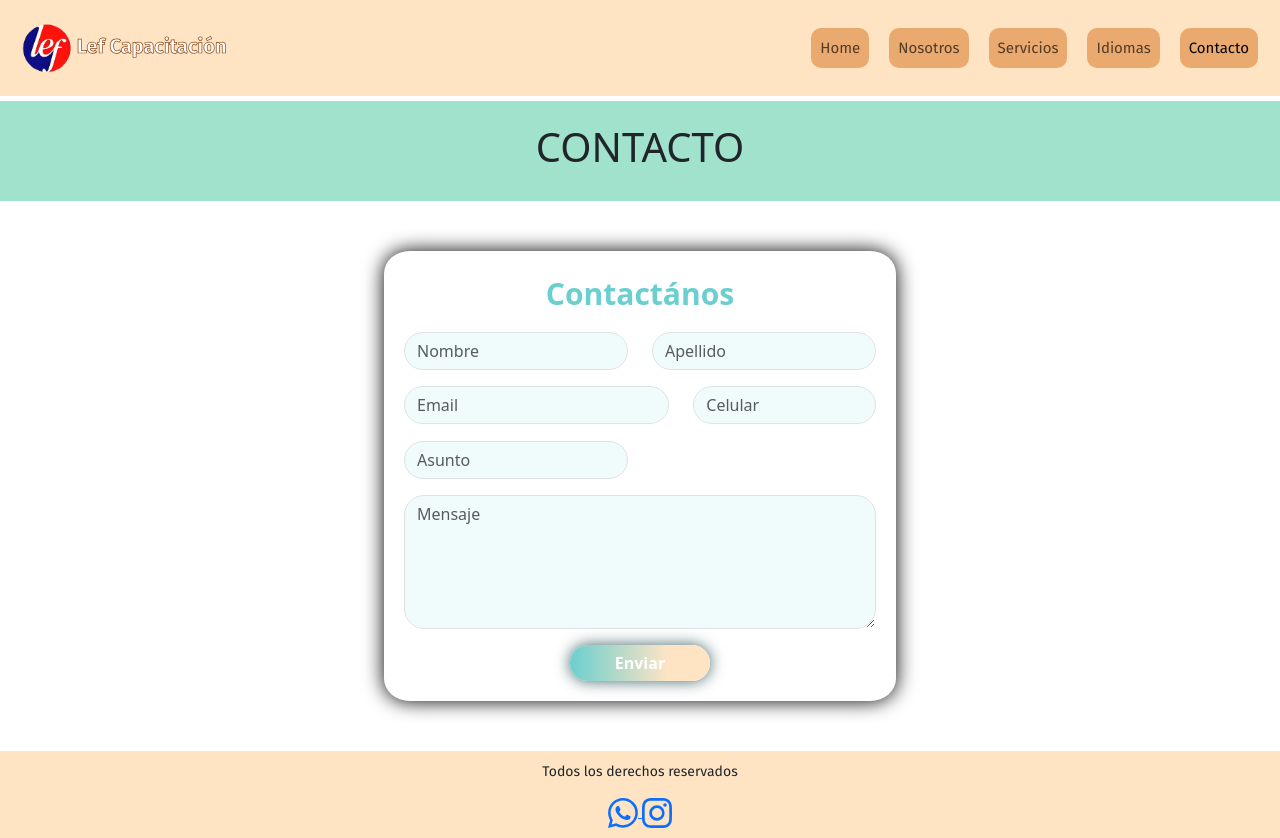
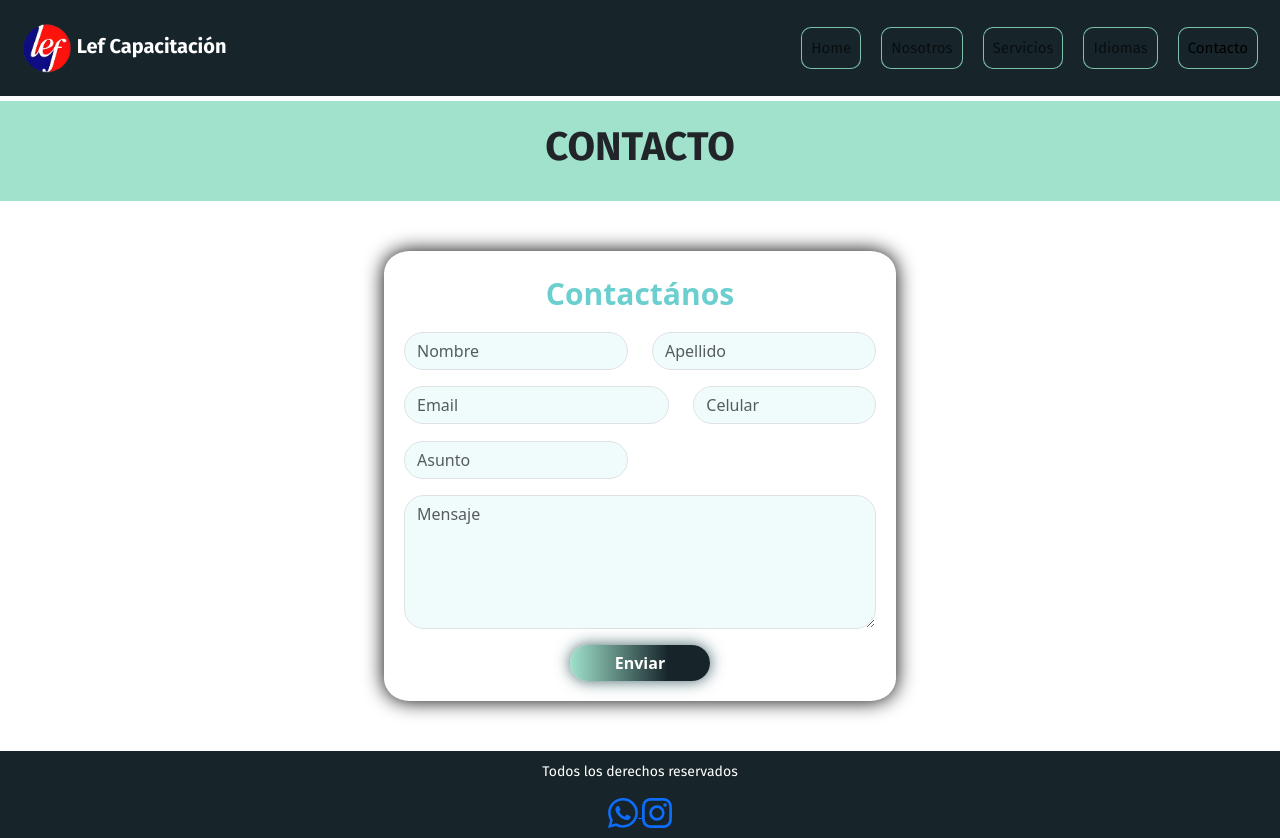
Before and after one commit to IsaRicordel/PF-Ricordel, a website: page pages/contacto.html in a window 1280 px wide. Drawn offline with nearby package versions, Linux system fonts and the light colour scheme.

Commit message:
nuevos colores para el fondo 30.04 00:31

```diff
--- a/scss/html/_contacto.scss
+++ b/scss/html/_contacto.scss
@@ -8,6 +8,12 @@
 
 /* Para html CONTACTO */
 
+.cont1{
+    h1{
+        font-family: 'Fira Sans', sans-serif;
+        font-weight: 900;
+    }
+}
 .formulario{
     @extend %usual-flex;
     .formulario-contacto{
@@ -36,7 +42,7 @@
                     color: white;
                     border: 0;
                     border-radius: 20px;
-                    background: linear-gradient(to right, rgb(107, 207, 207), $color-heafoo 70%);
+                    background: linear-gradient(to right, $color-secundario, $color-heafoo 70%);
                     box-shadow: 0 0 15px rgba(21, 64, 71, 0.808);
                     font-weight: 700;
                     cursor: pointer;
--- a/scss/html/_index.scss
+++ b/scss/html/_index.scss
@@ -14,12 +14,8 @@ header{
             .navbar-brand{
                 padding-top: 5px;
                 margin: 10px;
-                font-weight: 800;
+                font-weight: 700;
                 color: white;
-                -webkit-text-stroke: 0.7px saddlebrown;
-            }
-            button{
-                span{}
             }
             div{
                 ul{
@@ -30,8 +26,8 @@ header{
                         margin-left: 10px;
                         margin-right: 10px;
                         border-radius: 10px;
-                        background-color: rgba(233, 166, 108, 0.952);
-                        a{}
+                        background-color: #17252a;
+                        border: 1px solid $color-secundario;
                     }
                 }
             }
@@ -90,6 +86,7 @@ footer{
     padding-top: 10px;
     font-family: 'Fira Sans', sans-serif;
     background-color: $color-heafoo;
+    color: white;
     font-size: 14px;
     .footerblock{
         padding-bottom: 10px;
--- a/scss/html/_nosotros.scss
+++ b/scss/html/_nosotros.scss
@@ -8,7 +8,7 @@
 
 section.cont1{
     height: 100px;
-    background-color: rgba(143, 221, 195, 0.849);
+    background-color: $color-secundario;
     @extend %usual-flex;
     margin-top: 5px;
     font-weight: 800;
--- a/scss/utilidades/_variables.scss
+++ b/scss/utilidades/_variables.scss
@@ -1,3 +1,4 @@
 // variables
 
-$color-heafoo: #ffe4c4;
+$color-heafoo: #17252A;
+$color-secundario: #8fddc3d8;
```
Also changed, not shown: css/style.css.
